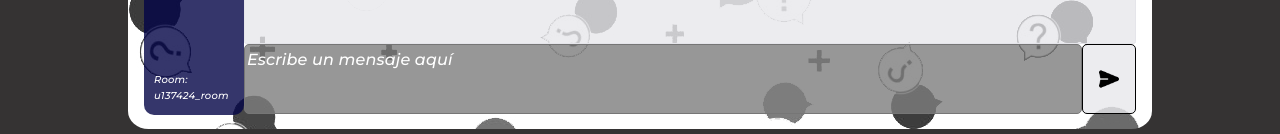
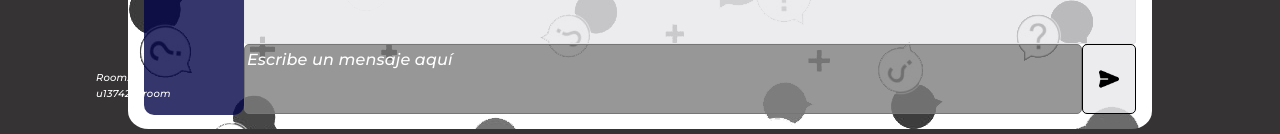
Before and after one commit to sofiasofiasml/ECV, a plain HTML site: page index.html in a window 1280 px wide. Shown: the part 792-926 px from the top of the page. Drawn offline with Linux system fonts and the light colour scheme.

Commit message:
Room Text

```diff
--- a/style.css
+++ b/style.css
@@ -609,10 +609,13 @@ li.Person img
 
 div #InformationRoom
 {
-  margin-top: 603px;
+  position: absolute;
+  left: 56px;
+  top: 862px;
   color: #fff;
-  margin-left: 10px;
+  margin-left: 40px;
   font-size: 10px;
+  width: 90px;
 }
 
 /*https://codepen.io/AllThingsSmitty/pen/jommGQ*/
```
Also changed, not shown: index.html (indentation only).
